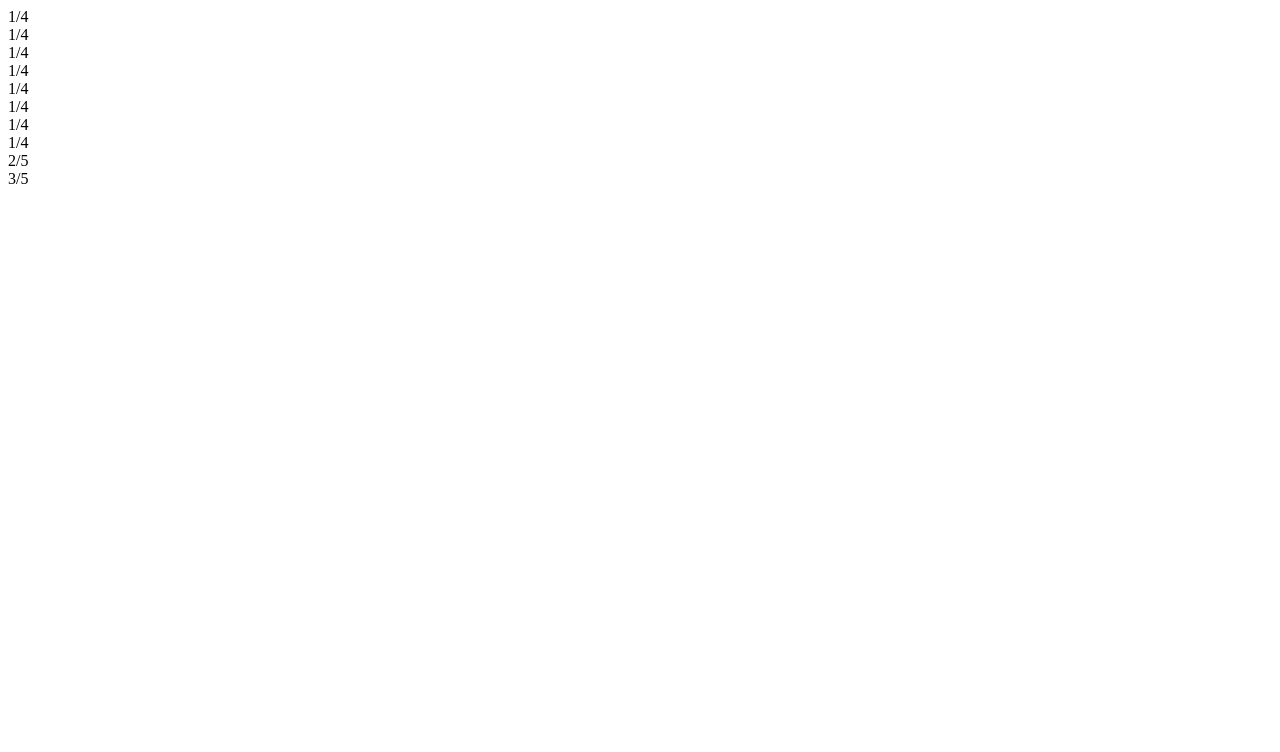
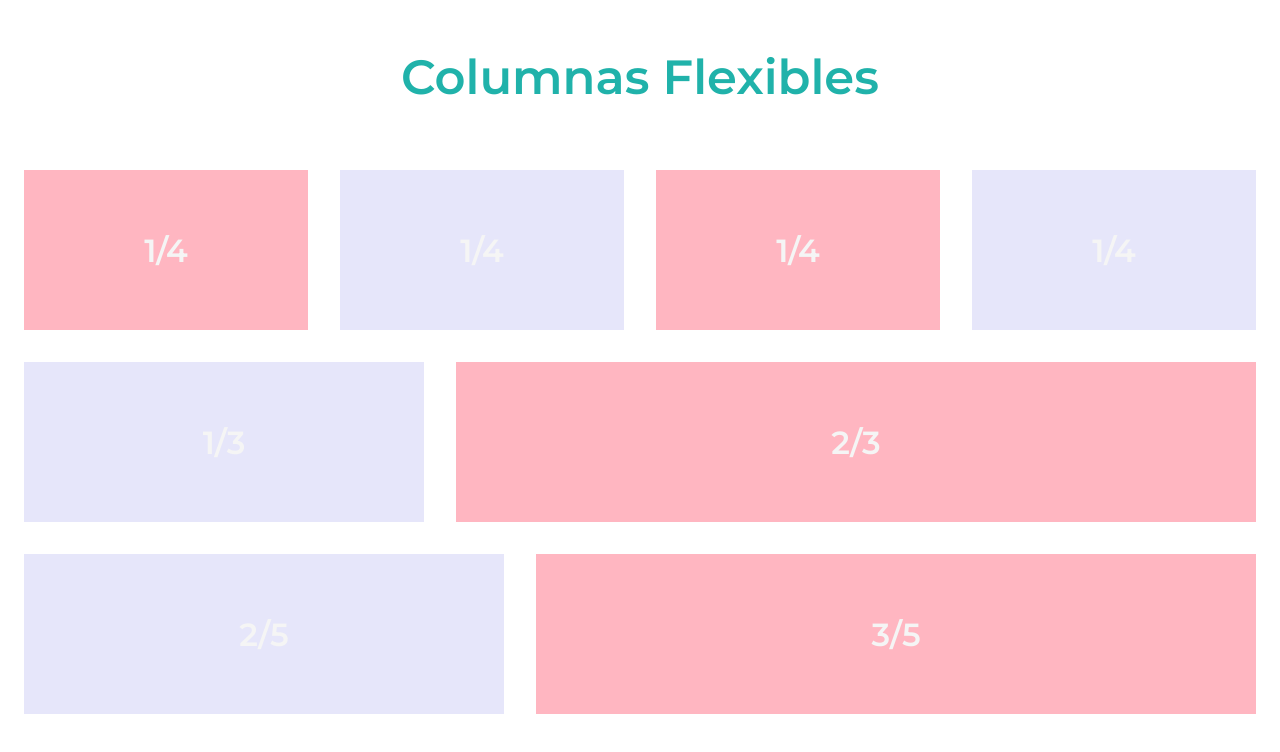
Before and after one commit to carolinaorellana/Columnas-flexibles, a plain HTML site: page index.html in a window 1280 px wide. Drawn offline with Linux system fonts and the light colour scheme.

Commit message:
columnas flexibles listas

```diff
--- a/assets/css/estilos.css
+++ b/assets/css/estilos.css
@@ -0,0 +1,42 @@
+*{
+    font-family: 'Montserrat', sans-serif;
+}
+body{
+    color: whitesmoke;
+    font-size: 2rem;
+}
+header h1{
+    font-size: 3rem;
+    color: lightseagreen;
+    text-align: center;
+    padding: 1rem;
+}
+.row{
+    display: flex;
+}
+.col{
+    flex: 1;
+}
+.col-2{
+    flex: 2;
+}
+.col-3{
+    flex: 3;
+}
+.rosa{
+    background-color: lightpink;
+    margin: 1rem;
+    height: 10rem;
+    text-align: center;
+    display: flex;
+    justify-content: center;
+    align-items: center;
+}
+.lila{
+    background-color: lavender;
+    margin: 1rem;
+    height: 10rem;
+    display: flex;
+    justify-content: center;
+    align-items: center;
+}
--- a/index.html
+++ b/index.html
@@ -5,26 +5,31 @@
     <meta http-equiv="X-UA-Compatible" content="IE=edge">
     <meta name="viewport" content="width=device-width, initial-scale=1.0">
     <meta name="author" content="Carolina Orellana">
+    <!--Link Google Fonts-->
+    <link rel="preconnect" href="https://fonts.googleapis.com">
+    <link rel="preconnect" href="https://fonts.gstatic.com" crossorigin>
+    <link href="https://fonts.googleapis.com/css2?family=Montserrat:wght@600&display=swap" rel="stylesheet">
     <!--Link CSS-->
     <link rel="stylesheet" href="assets/css/estilos.css">
-    <title>columnas Flexibles</title>
+    <title>Columnas Flexibles</title>
 </head>
 <body>
+    <header>
+        <h1>Columnas Flexibles</h1>
+    </header>
     <div class="row">
-        <div class="col">1/4</div>
-        <div class="col">1/4</div>
-        <div class="col">1/4</div>
-        <div class="col">1/4</div>
+        <div class="col rosa">1/4</div>
+        <div class="col lila">1/4</div>
+        <div class="col rosa">1/4</div>
+        <div class="col lila">1/4</div>
     </div>
     <div class="row">
-        <div class="col">1/4</div>
-        <div class="col">1/4</div>
-        <div class="col">1/4</div>
-        <div class="col">1/4</div>
+        <div class="col lila">1/3</div>
+        <div class="col-2 rosa">2/3</div>
     </div>
     <div class="row">
-        <div class="col-2">2/5</div>
-        <div class="col-3">3/5</div>
+        <div class="col-2 lila">2/5</div>
+        <div class="col-3 rosa">3/5</div>
     </div>
 </body>
 </html>
```
